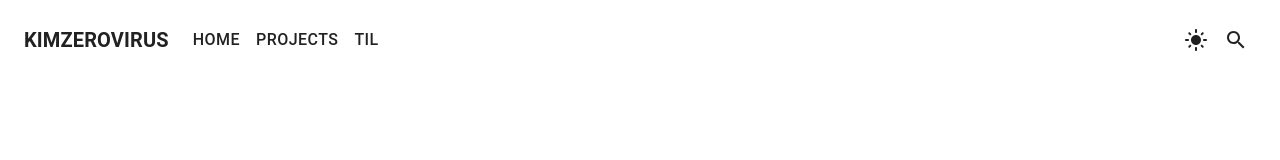
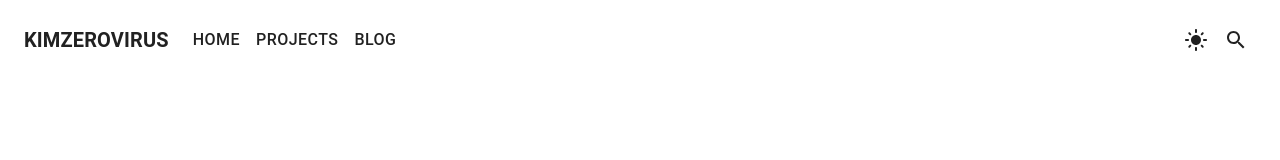
Before and after one commit to kimzerovirus/community_react_app, a Next.js app: page / in a window 1280 px wide. Shown: the top 160 px of the page. Built offline with nearby package versions, Linux system fonts and the light colour scheme.

Commit message:
fix : til -> blog

```diff
--- a/src/components/common/Header.tsx
+++ b/src/components/common/Header.tsx
@@ -18,7 +18,7 @@ import {
 const menuList = [
 	{ name: 'home', link: '/' },
 	{ name: 'projects', link: '/post/project' },
-	{ name: 'til', link: '/post/til' },
+	{ name: 'blog', link: '/post/blog' },
 	// { name: 'etc', link: '/post/etc' },
 ];
 
```
